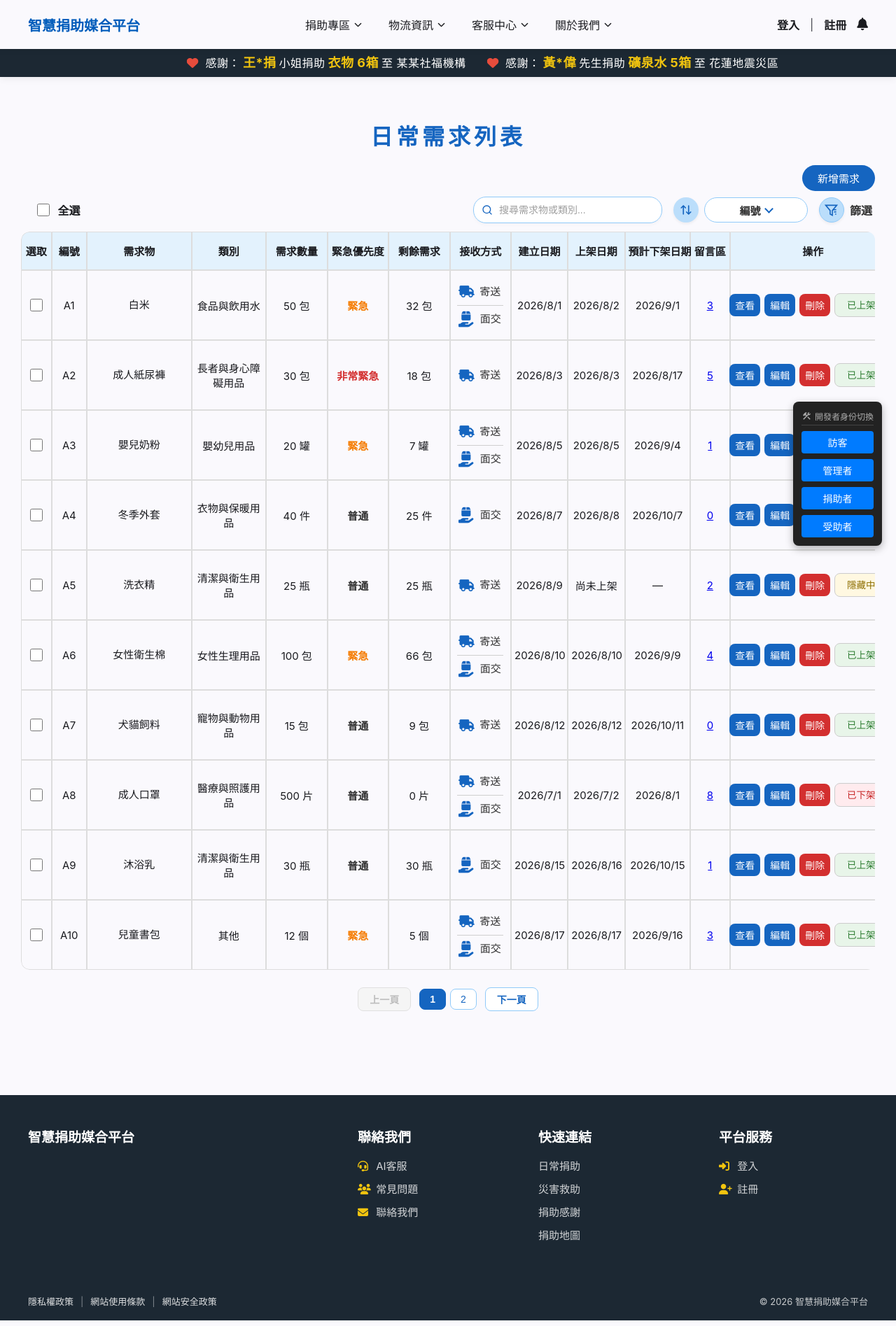
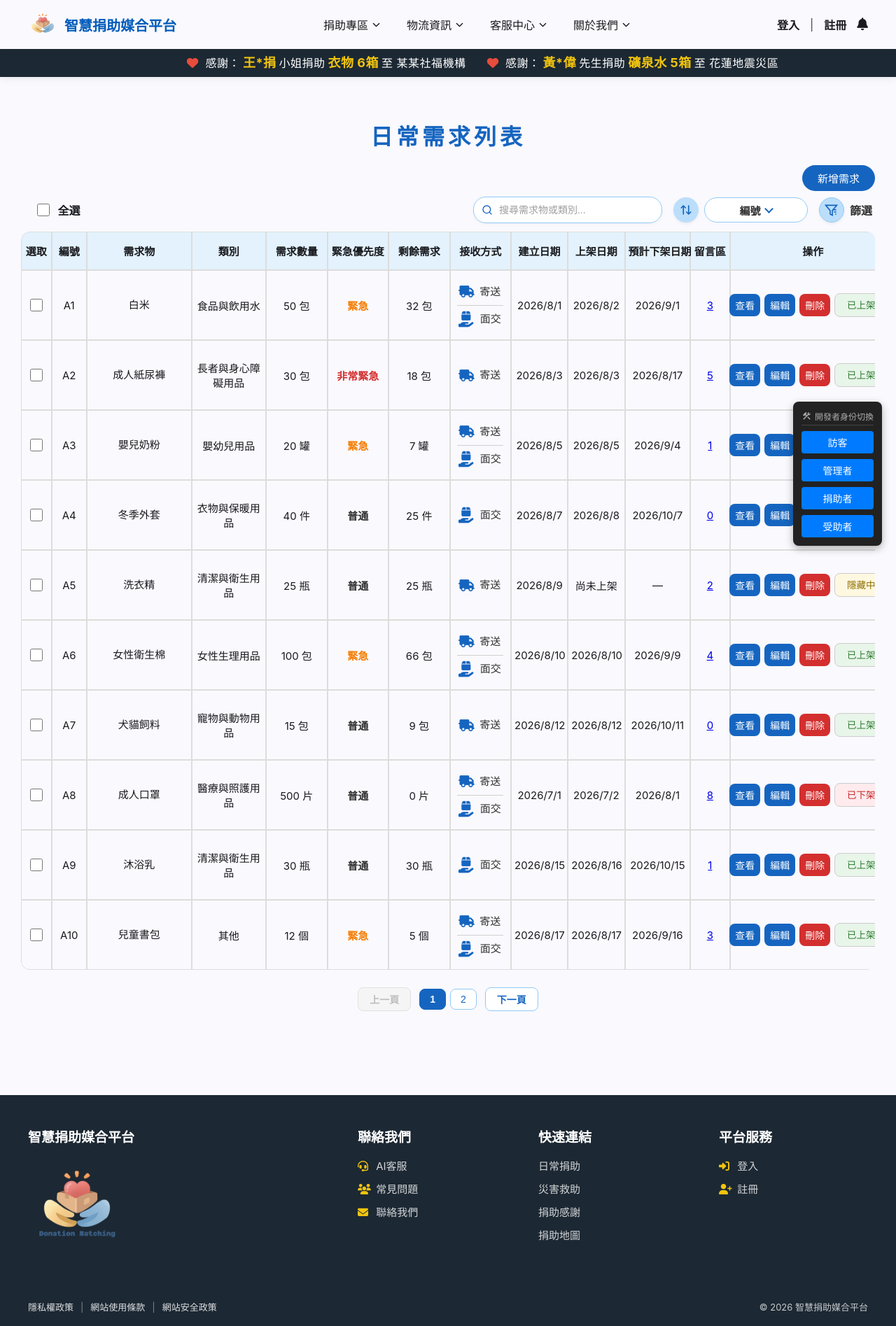
Before and after one commit to Ruby-Chiou/mcu-115-22-Donation-Matching, an Angular app: page /agency/daily in a window 1280 px wide. Shown: the whole page at 70% size. Built offline with nearby package versions, Linux system fonts and the light colour scheme.

Commit message:
feat(layout):導覽列和頁尾加上logo

```diff
--- a/src/app/components/layout/footer/footer.component.html
+++ b/src/app/components/layout/footer/footer.component.html
@@ -2,21 +2,23 @@
 
 
 
-  <!-- ========================================== -->
-  <!-- 真正的 Footer -->
-  <!-- ========================================== -->
+
+  <!-- 頁尾 -->
+
   <div class="footer-main">
 
     <div class="footer-container">
 
       <!-- 平台資訊 -->
       <div class="footer-column footer-about">
-        <h3>智慧捐助媒合平台</h3>
+  <h3>智慧捐助媒合平台</h3>
 
-
-
-
-      </div>
+  <img
+    src="assets/images/logo_w.png"
+    alt="智慧捐助媒合平台 Logo"
+    class="footer-logo"
+  />
+</div>
 
 
       <!-- 聯絡我們 -->
@@ -84,9 +86,9 @@
   </div>
 
 
-  <!-- ========================================== -->
+
   <!-- Footer 最底層 -->
-  <!-- ========================================== -->
+
   <div class="footer-bottom">
 
     <div class="footer-bottom-container">
--- a/src/app/components/layout/footer/footer.component.scss
+++ b/src/app/components/layout/footer/footer.component.scss
@@ -8,7 +8,14 @@
   background-color: #1c2833;
   padding: 45px 20px;
 }
+.footer-logo {
+  display: block;
 
+  width: 140px;
+  height: auto;
+
+  margin-top: 10px;
+}
 
 // ==========================================
 // 頁尾內容容器
--- a/src/app/components/layout/header/header.component.html
+++ b/src/app/components/layout/header/header.component.html
@@ -2,8 +2,20 @@
   <div class="container">
     <div class="nav-wrapper">
       <div class="left">
-        <p class="nav-name" routerLink="">智慧捐助媒合平台</p>
-      </div>
+
+  <a routerLink="" class="logo-link">
+    <img
+      src="assets/images/logo.png"
+      alt="智慧捐助媒合平台 Logo"
+      class="site-logo"
+    />
+  </a>
+
+  <p class="nav-name" routerLink="">
+    智慧捐助媒合平台
+  </p>
+
+</div>
 
       <div class="center">
         <nav>
--- a/src/app/components/layout/header/header.component.scss
+++ b/src/app/components/layout/header/header.component.scss
@@ -26,12 +26,27 @@ header {
     height: 70px; // 固定導覽列高度
   }
 
-  .left .nav-name {
+  .left {
+  display: flex;
+  align-items: center;
+  gap: 10px;
+
+  .site-logo {
+    width: 42px;
+    height: 42px;
+
+    object-fit: contain;
+    flex-shrink: 0;
+  }
+
+  .nav-name {
     font-size: 20px;
     font-weight: 700;
     color: var(--color-brand-primary);
     margin: 0;
+    cursor: pointer;
   }
+}
 
   .center nav {
     display: flex;
```
Also changed, not shown: public/assets/images/logo.png (added), public/assets/images/logo_w.png (added).
